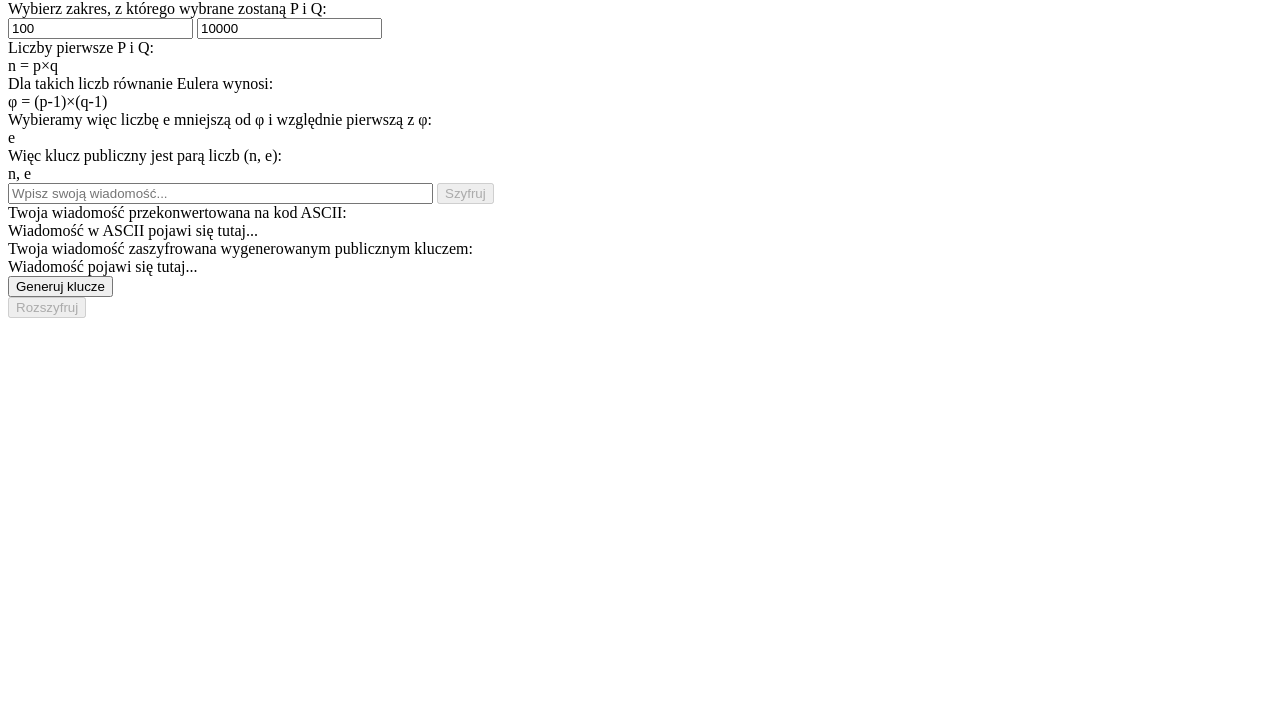
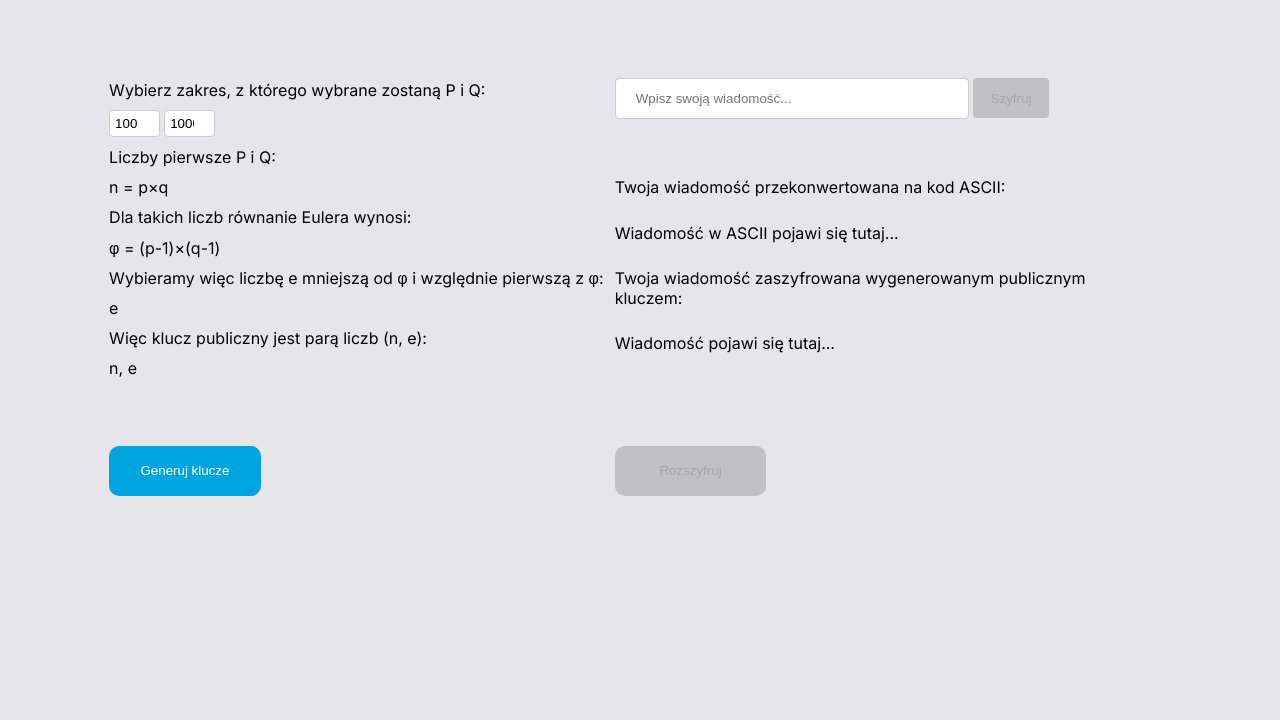
Before and after one commit to ppjotrek/RSA, a plain HTML site: page index.html in a window 1280 px wide. Shown: the part 80-800 px from the top of the page. Drawn offline with Linux system fonts and the light colour scheme.

Commit message:
fixed linking stylesheet to index.html

```diff
--- a/index.html
+++ b/index.html
@@ -5,7 +5,7 @@
         <meta http-equiv="X-UA-Compatible" content="IE=edge">
         <meta name="viewport" content="width=device-width, initial-scale=1.0">
         <title>Algorytm RSA</title>
-        <link rel="stylesheet" href="encode-styles.css" />
+        <link rel="stylesheet" href="styles.css" />
         <link rel="preconnect" href="https://fonts.googleapis.com">
         <link rel="preconnect" href="https://fonts.gstatic.com" crossorigin>
         <link href="https://fonts.googleapis.com/css2?family=Inter&family=Lexend:wght@600&display=swap" rel="stylesheet">
--- a/styles.css
+++ b/styles.css
@@ -84,7 +84,7 @@ body {
 
 .big-button:disabled, .small-button:disabled {
 
-        background-color: #E6E6EA;
+        background-color: #c1c1c4;
         color: #A6A6A6;
 
 }
```
